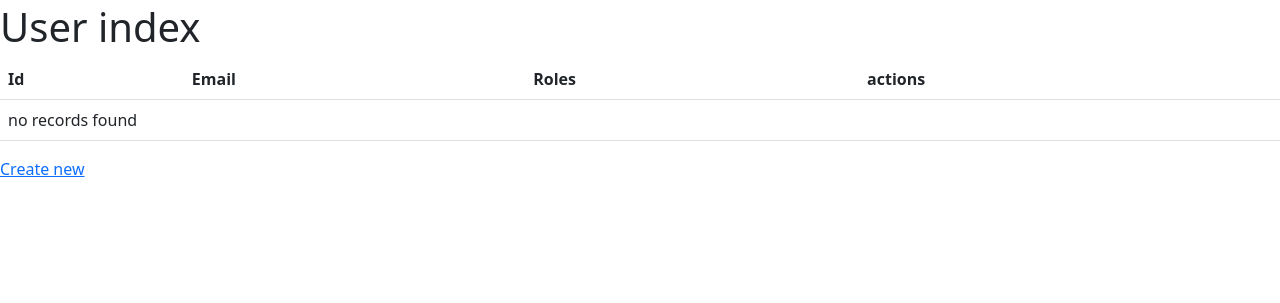
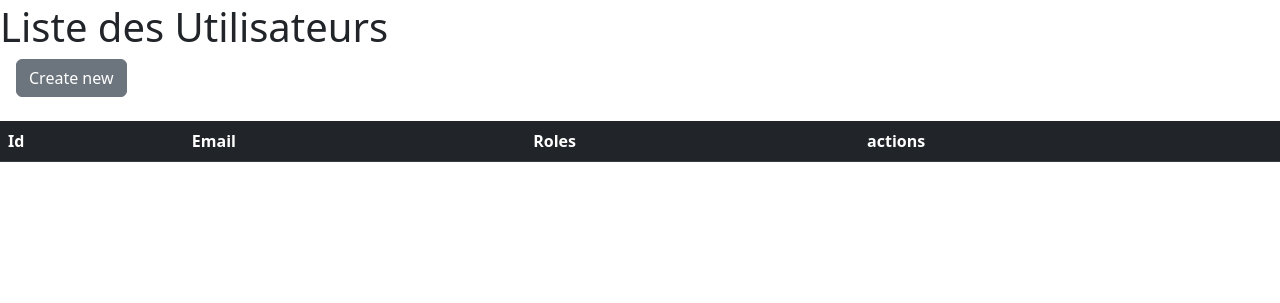
Before and after one commit to Kevdevv/Evaluation-agent, a Symfony app: template templates/admin_user/index.html.twig in a window 1280 px wide. Shown: the part 123-426 px from the top of the page. Run offline with Twig, Linux system fonts and the light colour scheme; the template is opened without the code that fills it, so the values that code supplies are empty; some libraries are stand-ins or nearby versions.

Commit message:
continue front

```diff
--- a/assets/styles/app.css
+++ b/assets/styles/app.css
@@ -100,3 +100,8 @@ h1 {
 .card {
     border-color: #757575;
 }
+
+.agent {
+    width: 300px;
+    height: 300px;
+}
--- a/composer.json
+++ b/composer.json
@@ -44,6 +44,7 @@
         "symfony/webpack-encore-bundle": "^1.15",
         "symfony/yaml": "6.0.*",
         "twig/extra-bundle": "^2.12|^3.0",
+        "twig/intl-extra": "^3.4",
         "twig/twig": "^2.12|^3.0",
         "vich/uploader-bundle": "^1.20"
     },
--- a/templates/admin_missions/edit.html.twig
+++ b/templates/admin_missions/edit.html.twig
@@ -1,9 +1,9 @@
 {% extends 'base.html.twig' %}
 
-{% block title %}Edit Missions{% endblock %}
+{% block title %}Modifier Mission{% endblock %}
 
 {% block body %}
-    <h1>Edit Missions</h1>
+    <h1>Modifier Mission</h1>
 <div class="container">
 
     {{ form_start(form) }}
--- a/templates/admin_missions/new.html.twig
+++ b/templates/admin_missions/new.html.twig
@@ -1,9 +1,9 @@
 {% extends 'base.html.twig' %}
 
-{% block title %}New Missions{% endblock %}
+{% block title %}Nouvelle Mission{% endblock %}
 
 {% block body %}
-    <h1>Create new Missions</h1>
+    <h1>Créer une nouvelle Mission</h1>
 <div class="container">
     {{ form_start(form) }}
         <div>{{ form_rest (form)}}</div>
--- a/templates/admin_missions/show.html.twig
+++ b/templates/admin_missions/show.html.twig
@@ -21,7 +21,7 @@
             </tr>
             <tr>
                 <th>Country</th>
-                <td>{{ mission.country }}</td>
+                <td>{{ mission.country | country_name }}</td>
             </tr>
         </tbody>
     </table>
--- a/templates/admin_user/index.html.twig
+++ b/templates/admin_user/index.html.twig
@@ -1,11 +1,12 @@
 {% extends 'base.html.twig' %}
 
-{% block title %}User index{% endblock %}
+{% block title %}Liste des Utilisateurs{% endblock %}
 
 {% block body %}
-    <h1>User index</h1>
+    <h1>Liste des Utilisateurs</h1>
+    <a class="btn btn-secondary mb-4 ms-3" href="{{ path('app_admin_user_new') }}">Create new</a>
 
-    <table class="table">
+    <table class="table table-dark table-striped">
         <thead>
             <tr>
                 <th>Id</th>
@@ -25,14 +26,23 @@
                     <a href="{{ path('app_admin_user_edit', {'id': user.id}) }}">edit</a>
                     {{ include('admin_user/_delete_form.html.twig') }}
                 </td>
-            </tr>
-        {% else %}
-            <tr>
-                <td colspan="5">no records found</td>
+                <td class= "d-flex flex-wrap">
+                    <a class="btn btn-primary me-4 mb-2 mt-2" href="{{ path('app_admin_user_edit', {'id': mission.id}) }}">
+                        <svg xmlns="http://www.w3.org/2000/svg" width="20" height="16" fill="currentColor" class="bi bi-pencil-fill" viewBox="0 0 16 16">
+                            <path d="M12.854.146a.5.5 0 0 0-.707 0L10.5 1.793 14.207 5.5l1.647-1.646a.5.5 0 0 0 0-.708l-3-3zm.646 6.061L9.793 2.5 3.293 9H3.5a.5.5 0 0 1 .5.5v.5h.5a.5.5 0 0 1 .5.5v.5h.5a.5.5 0 0 1 .5.5v.5h.5a.5.5 0 0 1 .5.5v.207l6.5-6.5zm-7.468 7.468A.5.5 0 0 1 6 13.5V13h-.5a.5.5 0 0 1-.5-.5V12h-.5a.5.5 0 0 1-.5-.5V11h-.5a.5.5 0 0 1-.5-.5V10h-.5a.499.499 0 0 1-.175-.032l-.179.178a.5.5 0 0 0-.11.168l-2 5a.5.5 0 0 0 .65.65l5-2a.5.5 0 0 0 .168-.11l.178-.178z"/>
+                        </svg>
+                    </a>
+                    <form method="post" action="{{ path('app_admin_user_delete', {'id': mission.id}) }}" onsubmit="return confirm('Are you sure you want to delete this item?');">
+                        <input type="hidden" name="_token" value="{{ csrf_token('delete' ~ mission.id) }}">
+                        <button class="btn btn-danger mb-3">
+                            <svg xmlns="http://www.w3.org/2000/svg" width="16" height="20" fill="currentColor" class="bi bi-trash-fill" viewBox="0 0 16 16">
+                                <path d="M2.5 1a1 1 0 0 0-1 1v1a1 1 0 0 0 1 1H3v9a2 2 0 0 0 2 2h6a2 2 0 0 0 2-2V4h.5a1 1 0 0 0 1-1V2a1 1 0 0 0-1-1H10a1 1 0 0 0-1-1H7a1 1 0 0 0-1 1H2.5zm3 4a.5.5 0 0 1 .5.5v7a.5.5 0 0 1-1 0v-7a.5.5 0 0 1 .5-.5zM8 5a.5.5 0 0 1 .5.5v7a.5.5 0 0 1-1 0v-7A.5.5 0 0 1 8 5zm3 .5v7a.5.5 0 0 1-1 0v-7a.5.5 0 0 1 1 0z"/>
+                            </svg>
+                        </button>
+                    </form>
+                </td>
             </tr>
         {% endfor %}
         </tbody>
     </table>
-
-    <a href="{{ path('app_admin_user_new') }}">Create new</a>
 {% endblock %}
--- a/templates/missions/index.html.twig
+++ b/templates/missions/index.html.twig
@@ -12,7 +12,7 @@
   <div class="card-body">
     <h5 class="card-title">{{ mission.title }}</h5>
     <p class="card-text"> {{ mission.country }} </p>
-    <p class="card-text">{{ mission.description | nl2br }}</p>
+    <p class="card-text">{{ mission.excerpt }}</p>
     <p class="card-text"> {{ mission.statut }} </p>
     <a href="{{ path('app_missions_show', {'id': mission.id}) }}" class="btn btn-primary">Détails</a>
   </div>
--- a/templates/missions/show.html.twig
+++ b/templates/missions/show.html.twig
@@ -17,7 +17,7 @@
             </tr>
             <tr>
                 <th>Country</th>
-                <td>{{ mission.country }}</td>
+                <td>{{ mission.country | country_name }}</td>
             </tr>
             <tr>
                 <th>Statut</th>
```
Also changed, not shown: src/Entity/Missions.php (+10 -1 lines), templates/admin_missions/index.html.twig (+16 -7 lines), templates/admin_user/edit.html.twig (+12 -6 lines), templates/admin_user/new.html.twig (+11 -6 lines), templates/home/index.html.twig (+7 -3 lines), public/images/agent.png (added), public/images/noun-spy-2512476.svg (deleted), public/images/noun-spy-4778110.svg (deleted), 1 other file.
